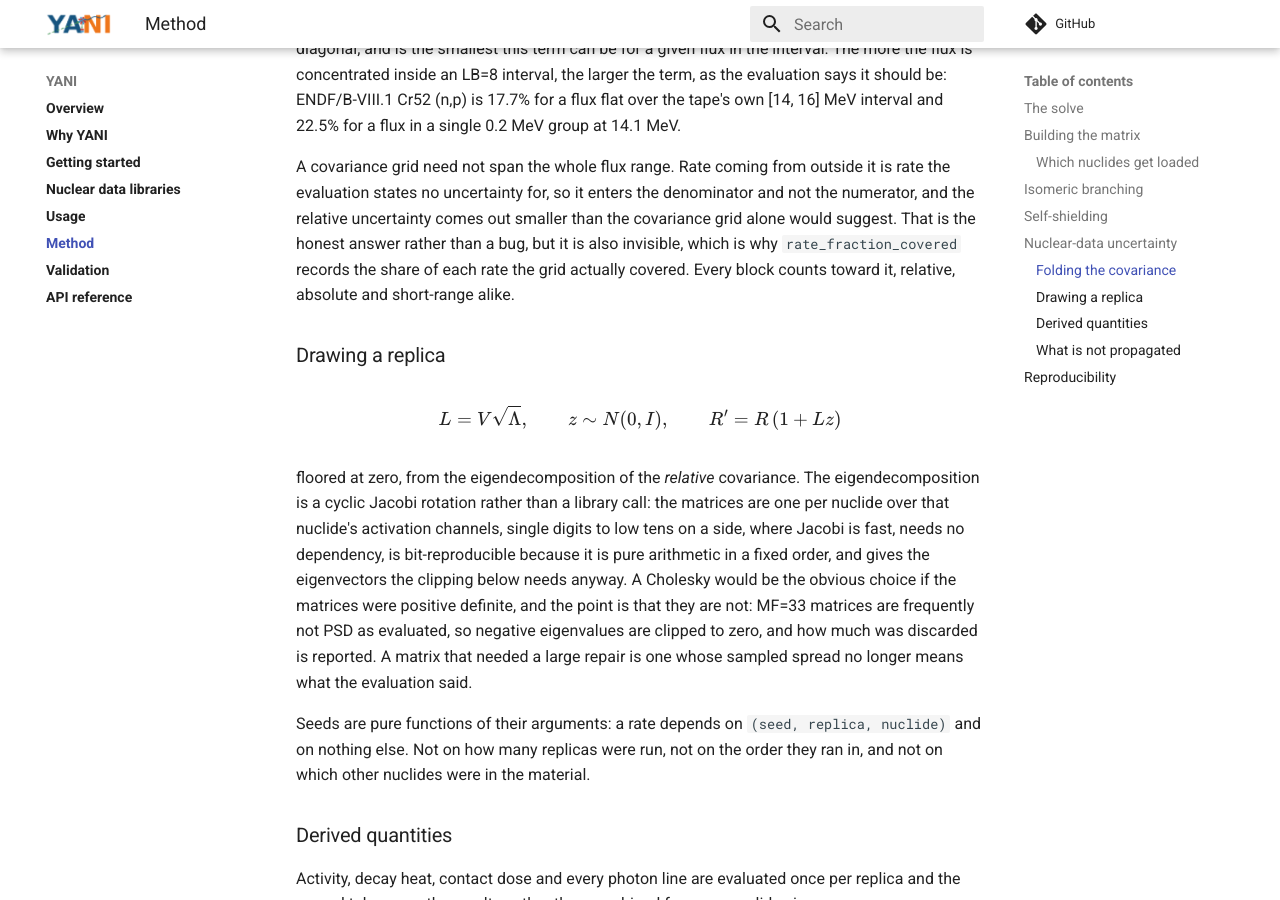
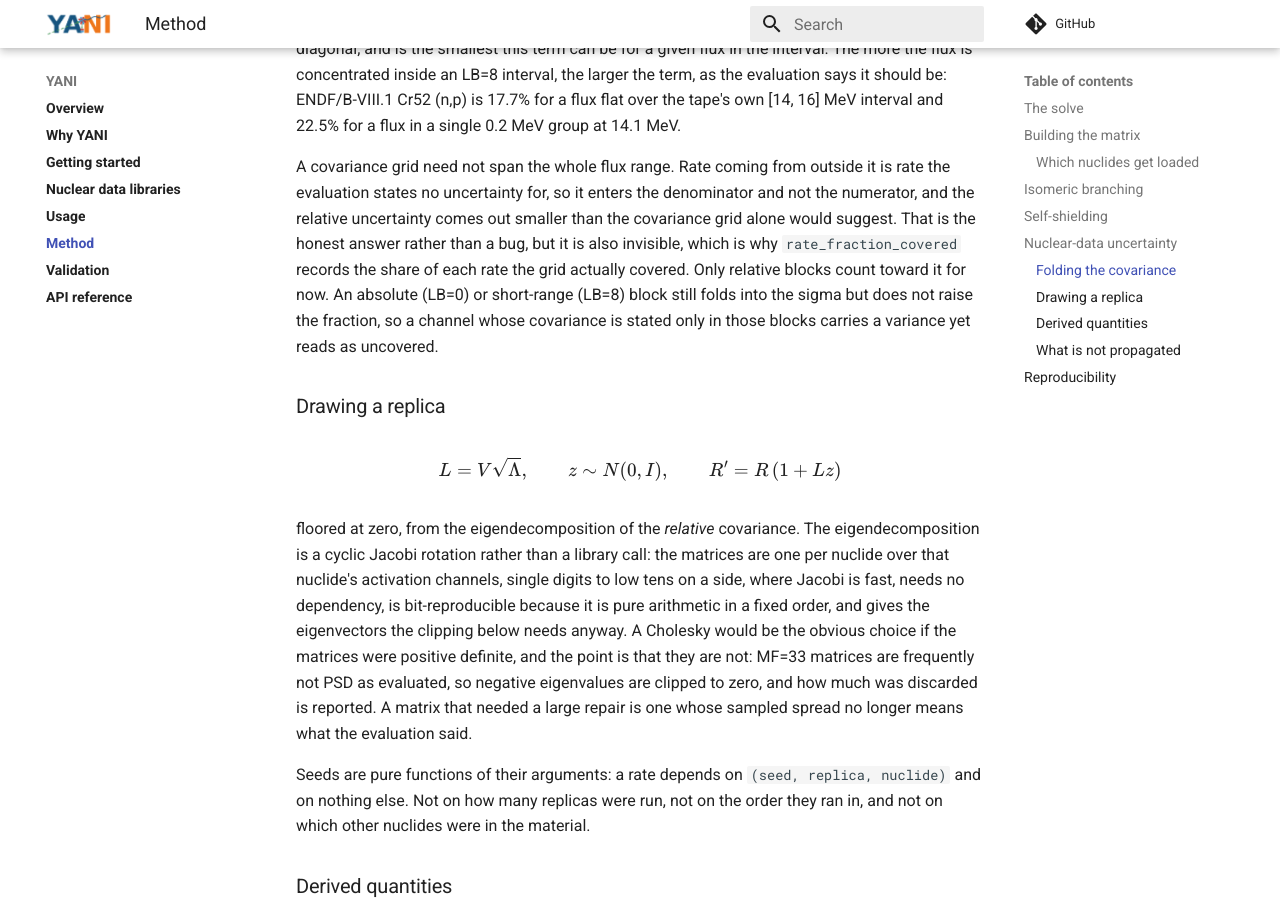
Before and after one commit to fusion-neutronics/yani, an MkDocs documentation site: the page built from docs/method.md, in a window 1280 px wide and 900 px high, scrolled down 3508 px. Built offline with MkDocs 1.6.1 and Material for MkDocs 9.7.7, drawn with Linux system fonts in a browser that asks for light colours; comment, search, counter and statistics services are not loaded.

Commit message:
Say that only relative MF=33 blocks count toward rate coverage
The previous commit said every block scale counts toward
rate_fraction_covered. The core change that did that was reverted
before core#171 was finished, so the fraction still comes from relative
blocks only, and a channel stated only in LB=0 or LB=8 blocks folds a
variance but reads as uncovered.

```diff
--- a/docs/method.md
+++ b/docs/method.md
@@ -173,8 +173,10 @@ denominator and not the numerator, and the relative uncertainty comes out
 smaller than the covariance grid alone would suggest. That is the honest answer
 rather than a bug, but it is also invisible, which is why
 `rate_fraction_covered` records the share of each rate the grid actually
-covered. Every block counts toward it, relative, absolute and short-range
-alike.
+covered. Only relative blocks count toward it for now. An absolute (LB=0) or
+short-range (LB=8) block still folds into the sigma but does not raise the
+fraction, so a channel whose covariance is stated only in those blocks carries
+a variance yet reads as uncovered.
 
 ### Drawing a replica
 
```
